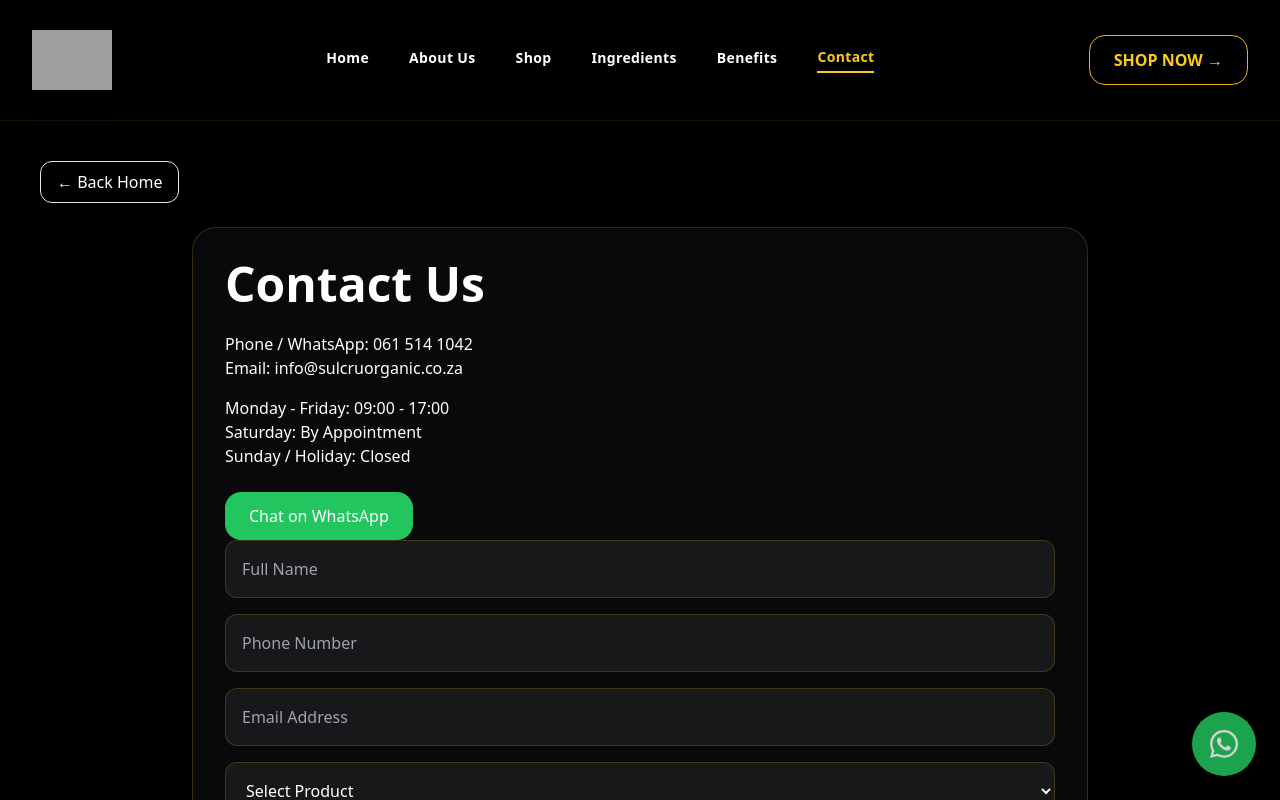
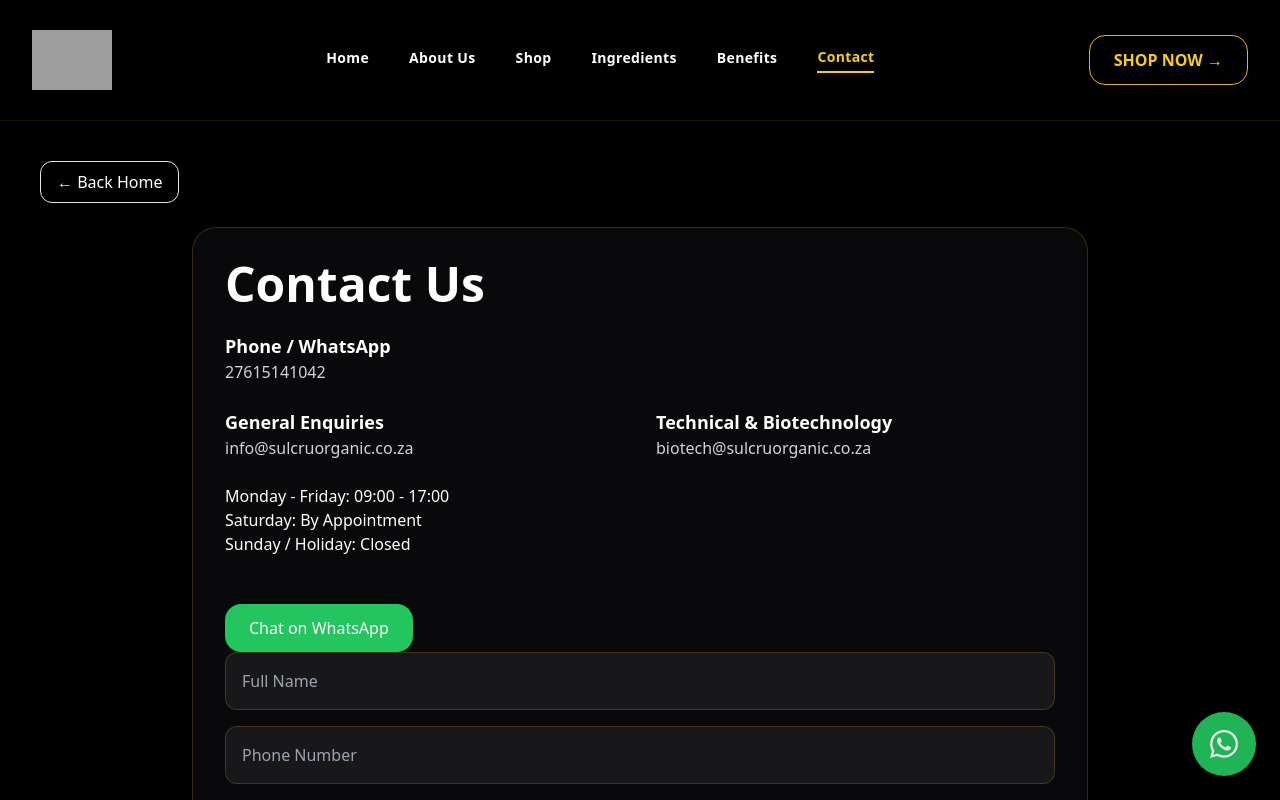
Before and after one commit to sulcruinfo-dev/sulcru-organic, a React (Vite) app in the folder sulcru-organic/: page /contact in a window 1280 px wide. Shown: the top 800 px of the page. Built offline with nearby package versions, Linux system fonts and the light colour scheme; grey boxes are pictures that could not be loaded.

Commit message:
Update SulcruOrganic.jsx new email

```diff
--- a/sulcru-organic/src/SulcruOrganic.jsx
+++ b/sulcru-organic/src/SulcruOrganic.jsx
@@ -394,11 +394,58 @@ const message = form.get('message');
           <button onClick={() => navigateTo('home')} className='mb-6 px-4 py-2 border rounded-xl'>← Back Home</button>
           <div className={`${card} max-w-4xl mx-auto p-8`}>
             <h1 className='text-5xl font-bold mb-6'>Contact Us</h1>
-            <p>Phone / WhatsApp: 061 514 1042</p>
-            <p>Email: {email}</p>
-            <p className='mt-4'>Monday - Friday: 09:00 - 17:00</p>
-            <p>Saturday: By Appointment</p>
-            <p>Sunday / Holiday: Closed</p>
+            <div className="space-y-6 mb-6">
+
+  <div>
+    <h3 className="text-lg font-semibold text-white">
+      Phone / WhatsApp
+    </h3>
+
+    <a
+      href={`tel:${phone}`}
+      className="text-zinc-300 hover:text-yellow-400 transition"
+    >
+      {phone}
+    </a>
+  </div>
+
+  <div className="grid md:grid-cols-2 gap-8">
+
+    <div>
+      <h3 className="text-lg font-semibold text-white">
+        General Enquiries
+      </h3>
+
+      <a
+        href={`mailto:${email}`}
+        className="text-zinc-300 hover:text-yellow-400 transition"
+      >
+        {email}
+      </a>
+    </div>
+
+    <div>
+      <h3 className="text-lg font-semibold text-white">
+        Technical & Biotechnology
+      </h3>
+
+      <a
+        href="mailto:biotech@sulcruorganic.co.za"
+        className="text-zinc-300 hover:text-yellow-400 transition"
+      >
+        biotech@sulcruorganic.co.za
+      </a>
+    </div>
+
+  </div>
+
+  <div>
+    <p>Monday - Friday: 09:00 - 17:00</p>
+    <p>Saturday: By Appointment</p>
+    <p>Sunday / Holiday: Closed</p>
+  </div>
+
+</div>
             <a href={`https://wa.me/${phone}`} target='_blank' rel='noreferrer' className='inline-block mt-6 px-6 py-3 rounded-2xl bg-green-500 text-white hover:bg-green-400'>Chat on WhatsApp</a>
             <QuoteForm />
           </div>
```
